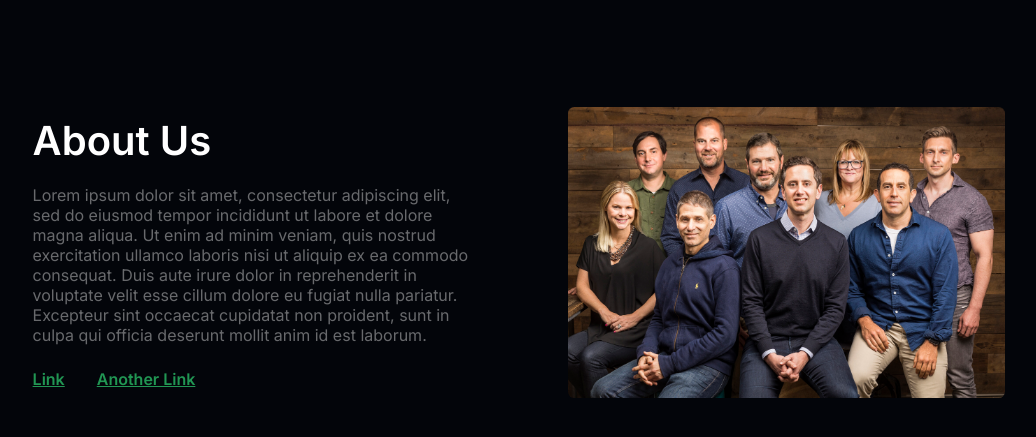
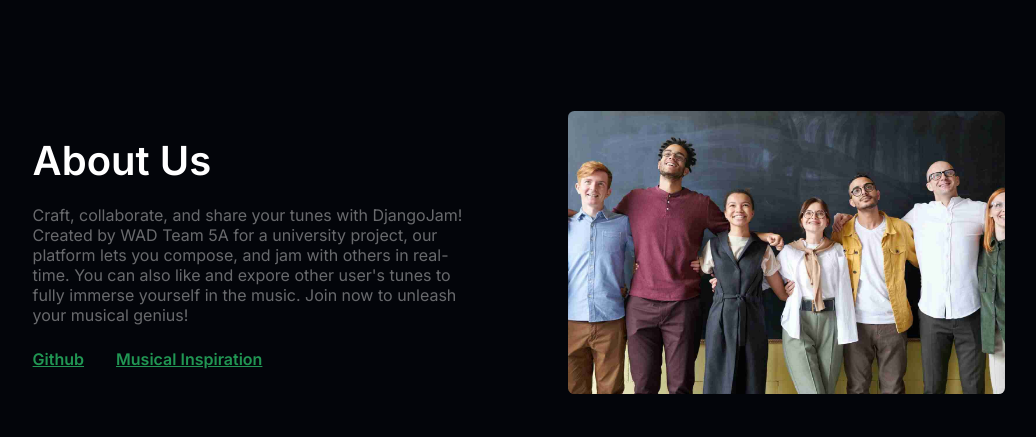
Before and after one commit to Team-5A/DjangoJam, a Django app: page /django_jam_app/about/ in a window 1280 px wide. Shown: the part 119-556 px from the top of the page, without its empty margins (121-1157 px from the left). Run offline with Django 4.2, Linux system fonts and the light colour scheme.

Commit message:
feat: change about text, links and image

```diff
--- a/templates/django_jam_app/about.html
+++ b/templates/django_jam_app/about.html
@@ -14,11 +14,13 @@
         <div class="content">
             <div class="content-text">
                 <h1>About Us<h1>
-                <p>Lorem ipsum dolor sit amet, consectetur adipiscing elit, sed do eiusmod tempor incididunt ut labore et dolore magna aliqua. Ut enim ad minim veniam, quis nostrud exercitation ullamco laboris nisi ut aliquip ex ea commodo consequat. Duis aute irure dolor in reprehenderit in voluptate velit esse cillum dolore eu fugiat nulla pariatur. Excepteur sint occaecat cupidatat non proident, sunt in culpa qui officia deserunt mollit anim id est laborum.</p>
+                <p>
+                    Craft, collaborate, and share your tunes with DjangoJam! Created by WAD Team 5A for a university project, our platform lets you compose, and jam with others in real-time. You can also like and expore other user's tunes to fully immerse yourself in the music. Join now to unleash your musical genius!
+                </p>
 
                 <div class="content-links">
-                    <a class="link" target="_blank" href="#">Link</a>
-                    <a class="link" target="_blank" href="#">Another Link</a>
+                    <a class="link" target="_blank" rel="noreferrer"  href="https://github.com/Team-5A/DjangoJam">Github</a>
+                    <a class="link" target="_blank" rel="noreferrer" href="https://www.google.com/search?sca_esv=500000a2888a0808&sxsrf=ACQVn0_YWPYSO8EfmZkAmqhem6tSHRN6gw:1711096980994&q=music+notes&tbm=isch&source=lnms&prmd=ivnbmtz&sa=X&ved=2ahUKEwjws-n9vIeFAxVIWkEAHdebB40Q0pQJegQIJxAB&biw=1920&bih=1085">Musical Inspiration</a>
                 </div>
             </div>
 
```
Also changed, not shown: static/images/about.jpg.
